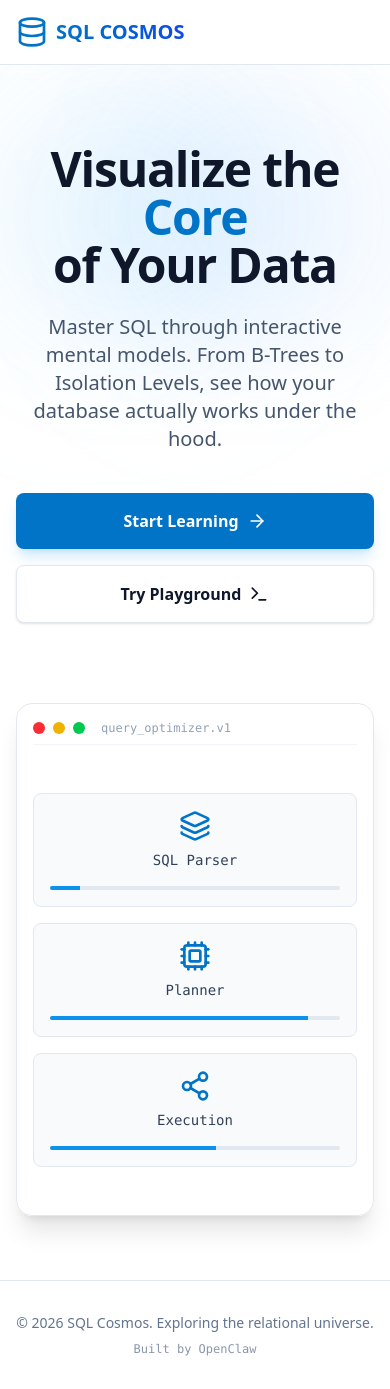
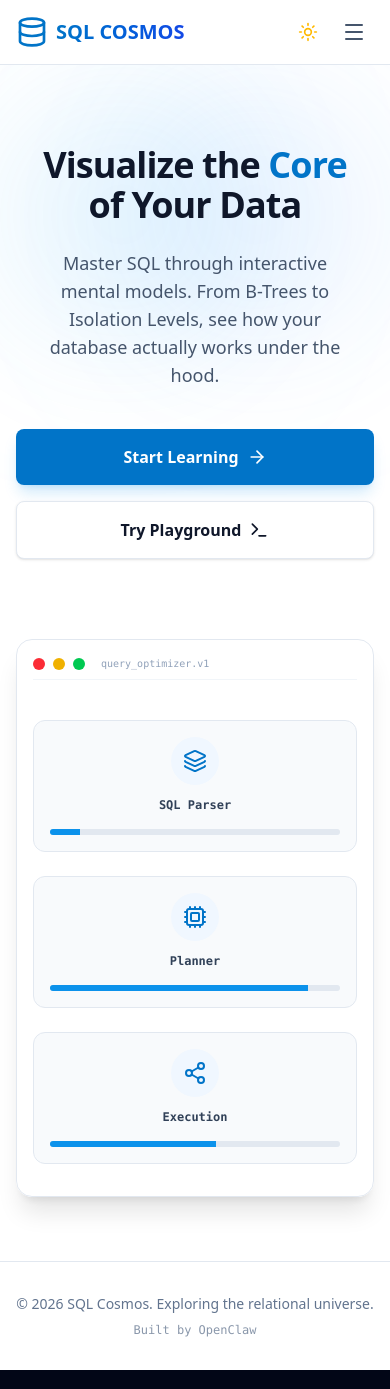
Before and after one commit to subhajitlucky/sqlviz, a React (Vite) app: page / in a window 390 px wide. Built offline with nearby package versions, Linux system fonts and the light colour scheme.

Commit message:
feat: implement full mobile responsiveness and persistent theme toggle

```diff
--- a/src/App.jsx
+++ b/src/App.jsx
@@ -1,14 +1,16 @@
-import React, { useEffect } from 'react';
+import React, { useEffect, useState } from 'react';
 import { BrowserRouter as Router, Routes, Route, Link } from 'react-router-dom';
 import Home from './pages/Home';
 import LearningPath from './pages/LearningPath';
 import TopicDetail from './pages/TopicDetail';
 import Playground from './pages/Playground';
-import { Database, Zap, BookOpen, Terminal, Moon, Sun } from 'lucide-react';
+import { Database, Zap, BookOpen, Terminal, Moon, Sun, Menu, X } from 'lucide-react';
 import { useStore } from './store/useStore';
+import { AnimatePresence, motion } from 'framer-motion';
 
 function App() {
   const { theme, toggleTheme } = useStore();
+  const [isMenuOpen, setIsMenuOpen] = useState(false);
 
   useEffect(() => {
     if (theme === 'dark') {
@@ -18,19 +20,24 @@ function App() {
     }
   }, [theme]);
 
+  const toggleMenu = () => setIsMenuOpen(!isMenuOpen);
+  const closeMenu = () => setIsMenuOpen(false);
+
   return (
     <Router>
       <div className="min-h-screen flex flex-col bg-white dark:bg-slate-950 transition-colors duration-300">
         {/* Navigation */}
-        <nav className="border-b border-slate-200 dark:border-slate-800 bg-white/50 dark:bg-slate-950/50 backdrop-blur-md sticky top-0 z-50">
+        <nav className="border-b border-slate-200 dark:border-slate-800 bg-white/70 dark:bg-slate-950/70 backdrop-blur-md sticky top-0 z-50">
           <div className="max-w-7xl mx-auto px-4 sm:px-6 lg:px-8">
             <div className="flex justify-between h-16 items-center">
-              <Link to="/" className="flex items-center space-x-2">
+              <Link to="/" className="flex items-center space-x-2 z-50" onClick={closeMenu}>
                 <Database className="w-8 h-8 text-sapphire-600 dark:text-sapphire-400" />
                 <span className="text-xl font-bold bg-gradient-to-r from-sapphire-600 to-blue-700 dark:from-sapphire-400 dark:to-blue-600 bg-clip-text text-transparent">
                   SQL COSMOS
                 </span>
               </Link>
+
+              {/* Desktop Menu */}
               <div className="hidden md:flex items-center space-x-8">
                 <Link to="/path" className="flex items-center space-x-1 text-slate-600 dark:text-slate-300 hover:text-sapphire-600 dark:hover:text-sapphire-400 transition-colors">
                   <BookOpen className="w-4 h-4" />
@@ -52,8 +59,61 @@ function App() {
                   )}
                 </button>
               </div>
+
+              {/* Mobile Menu Buttons */}
+              <div className="flex md:hidden items-center space-x-2">
+                <button
+                  onClick={toggleTheme}
+                  className="p-2 rounded-full hover:bg-slate-100 dark:hover:bg-slate-800 transition-colors"
+                  aria-label="Toggle theme"
+                >
+                  {theme === 'dark' ? (
+                    <Sun className="w-5 h-5 text-amber-400" />
+                  ) : (
+                    <Moon className="w-5 h-5 text-slate-600" />
+                  )}
+                </button>
+                <button
+                  onClick={toggleMenu}
+                  className="p-2 rounded-lg text-slate-600 dark:text-slate-300 hover:bg-slate-100 dark:hover:bg-slate-800 transition-colors z-50"
+                  aria-label="Toggle menu"
+                >
+                  {isMenuOpen ? <X className="w-6 h-6" /> : <Menu className="w-6 h-6" />}
+                </button>
+              </div>
             </div>
           </div>
+
+          {/* Mobile Menu Overlay */}
+          <AnimatePresence>
+            {isMenuOpen && (
+              <motion.div
+                initial={{ opacity: 0, y: -20 }}
+                animate={{ opacity: 1, y: 0 }}
+                exit={{ opacity: 0, y: -20 }}
+                className="absolute top-16 left-0 right-0 bg-white dark:bg-slate-950 border-b border-slate-200 dark:border-slate-800 md:hidden shadow-xl"
+              >
+                <div className="flex flex-col p-4 space-y-4">
+                  <Link
+                    to="/path"
+                    onClick={closeMenu}
+                    className="flex items-center space-x-3 p-3 rounded-lg text-slate-600 dark:text-slate-300 hover:bg-sapphire-50 dark:hover:bg-sapphire-900/20 hover:text-sapphire-600 dark:hover:text-sapphire-400 transition-colors"
+                  >
+                    <BookOpen className="w-5 h-5" />
+                    <span className="font-medium">Learning Path</span>
+                  </Link>
+                  <Link
+                    to="/playground"
+                    onClick={closeMenu}
+                    className="flex items-center space-x-3 p-3 rounded-lg text-slate-600 dark:text-slate-300 hover:bg-sapphire-50 dark:hover:bg-sapphire-900/20 hover:text-sapphire-600 dark:hover:text-sapphire-400 transition-colors"
+                  >
+                    <Terminal className="w-5 h-5" />
+                    <span className="font-medium">Playground</span>
+                  </Link>
+                </div>
+              </motion.div>
+            )}
+          </AnimatePresence>
         </nav>
 
         {/* Main Content */}
--- a/src/pages/Home.jsx
+++ b/src/pages/Home.jsx
@@ -17,11 +17,11 @@ const Home = () => {
             animate={{ opacity: 1, y: 0 }}
             transition={{ duration: 0.5 }}
           >
-            <h1 className="text-5xl md:text-7xl font-extrabold tracking-tight mb-6 text-slate-900 dark:text-white">
-              Visualize the <span className="text-sapphire-600 dark:text-sapphire-400">Core</span> <br />
+            <h1 className="text-4xl md:text-7xl font-extrabold tracking-tight mb-6 text-slate-900 dark:text-white px-2">
+              Visualize the <span className="text-sapphire-600 dark:text-sapphire-400">Core</span> <br className="hidden sm:block" />
               of Your Data
             </h1>
-            <p className="text-xl text-slate-600 dark:text-slate-400 max-w-2xl mx-auto mb-10">
+            <p className="text-lg md:text-xl text-slate-600 dark:text-slate-400 max-w-2xl mx-auto mb-10 px-4">
               Master SQL through interactive mental models. From B-Trees to Isolation Levels, see how your database actually works under the hood.
             </p>
           </motion.div>
@@ -42,23 +42,25 @@ const Home = () => {
 
           {/* Execution Flow Visualization Preview */}
           <motion.div
-            className="relative max-w-4xl mx-auto p-4 rounded-2xl border border-slate-200 dark:border-slate-800 bg-white/50 dark:bg-slate-900/50 backdrop-blur-sm shadow-xl"
+            className="relative max-w-4xl mx-auto p-4 md:p-6 rounded-2xl border border-slate-200 dark:border-slate-800 bg-white/50 dark:bg-slate-900/50 backdrop-blur-sm shadow-xl overflow-hidden"
             initial={{ opacity: 0, scale: 0.95 }}
             animate={{ opacity: 1, scale: 1 }}
             transition={{ delay: 0.4 }}
           >
-            <div className="flex items-center space-x-2 mb-4 border-b border-slate-100 dark:border-slate-800 pb-2">
+            <div className="flex items-center space-x-2 mb-6 border-b border-slate-100 dark:border-slate-800 pb-2">
               <div className="w-3 h-3 rounded-full bg-red-500"></div>
               <div className="w-3 h-3 rounded-full bg-yellow-500"></div>
               <div className="w-3 h-3 rounded-full bg-green-500"></div>
-              <span className="text-xs text-slate-400 dark:text-slate-500 font-mono ml-2">query_optimizer.v1</span>
+              <span className="text-[10px] md:text-xs text-slate-400 dark:text-slate-500 font-mono ml-2">query_optimizer.v1</span>
             </div>
 
-            <div className="grid grid-cols-1 md:grid-cols-3 gap-4 py-8">
-              <div className="p-4 rounded-lg bg-slate-50 dark:bg-slate-800 border border-slate-200 dark:border-slate-700 flex flex-col items-center">
-                <Layers className="w-8 h-8 text-sapphire-600 dark:text-sapphire-400 mb-2" />
-                <span className="text-sm font-mono text-slate-700 dark:text-slate-300">SQL Parser</span>
-                <div className="w-full h-1 bg-slate-200 dark:bg-slate-700 mt-4 rounded overflow-hidden">
+            <div className="grid grid-cols-1 sm:grid-cols-3 gap-6 py-4">
+              <div className="p-4 rounded-xl bg-slate-50 dark:bg-slate-800 border border-slate-200 dark:border-slate-700 flex flex-col items-center">
+                <div className="p-3 rounded-full bg-sapphire-50 dark:bg-sapphire-900/30 mb-3">
+                  <Layers className="w-6 h-6 md:w-8 md:h-8 text-sapphire-600 dark:text-sapphire-400" />
+                </div>
+                <span className="text-xs md:text-sm font-mono font-bold text-slate-700 dark:text-slate-300">SQL Parser</span>
+                <div className="w-full h-1.5 bg-slate-200 dark:bg-slate-700 mt-4 rounded-full overflow-hidden">
                   <motion.div
                     className="h-full bg-sapphire-500 dark:bg-sapphire-400"
                     animate={{ width: ["0%", "100%", "0%"] }}
@@ -66,10 +68,12 @@ const Home = () => {
                   />
                 </div>
               </div>
-              <div className="p-4 rounded-lg bg-slate-50 dark:bg-slate-800 border border-slate-200 dark:border-slate-700 flex flex-col items-center">
-                <Cpu className="w-8 h-8 text-sapphire-600 dark:text-sapphire-400 mb-2" />
-                <span className="text-sm font-mono text-slate-700 dark:text-slate-300">Planner</span>
-                <div className="w-full h-1 bg-slate-200 dark:bg-slate-700 mt-4 rounded overflow-hidden">
+              <div className="p-4 rounded-xl bg-slate-50 dark:bg-slate-800 border border-slate-200 dark:border-slate-700 flex flex-col items-center">
+                <div className="p-3 rounded-full bg-sapphire-50 dark:bg-sapphire-900/30 mb-3">
+                  <Cpu className="w-6 h-6 md:w-8 md:h-8 text-sapphire-600 dark:text-sapphire-400" />
+                </div>
+                <span className="text-xs md:text-sm font-mono font-bold text-slate-700 dark:text-slate-300">Planner</span>
+                <div className="w-full h-1.5 bg-slate-200 dark:bg-slate-700 mt-4 rounded-full overflow-hidden">
                    <motion.div
                     className="h-full bg-sapphire-500 dark:bg-sapphire-400"
                     animate={{ width: ["0%", "100%", "0%"] }}
@@ -77,10 +81,12 @@ const Home = () => {
                   />
                 </div>
               </div>
-              <div className="p-4 rounded-lg bg-slate-50 dark:bg-slate-800 border border-slate-200 dark:border-slate-700 flex flex-col items-center">
-                <Share2 className="w-8 h-8 text-sapphire-600 dark:text-sapphire-400 mb-2" />
-                <span className="text-sm font-mono text-slate-700 dark:text-slate-300">Execution</span>
-                <div className="w-full h-1 bg-slate-200 dark:bg-slate-700 mt-4 rounded overflow-hidden">
+              <div className="p-4 rounded-xl bg-slate-50 dark:bg-slate-800 border border-slate-200 dark:border-slate-700 flex flex-col items-center">
+                <div className="p-3 rounded-full bg-sapphire-50 dark:bg-sapphire-900/30 mb-3">
+                  <Share2 className="w-6 h-6 md:w-8 md:h-8 text-sapphire-600 dark:text-sapphire-400" />
+                </div>
+                <span className="text-xs md:text-sm font-mono font-bold text-slate-700 dark:text-slate-300">Execution</span>
+                <div className="w-full h-1.5 bg-slate-200 dark:bg-slate-700 mt-4 rounded-full overflow-hidden">
                    <motion.div
                     className="h-full bg-sapphire-500 dark:bg-sapphire-400"
                     animate={{ width: ["0%", "100%", "0%"] }}
```
Also changed, not shown: src/pages/LearningPath.jsx (+6 -6 lines), src/pages/Playground.jsx (+30 -12 lines), src/pages/TopicDetail.jsx (+6 -4 lines).
